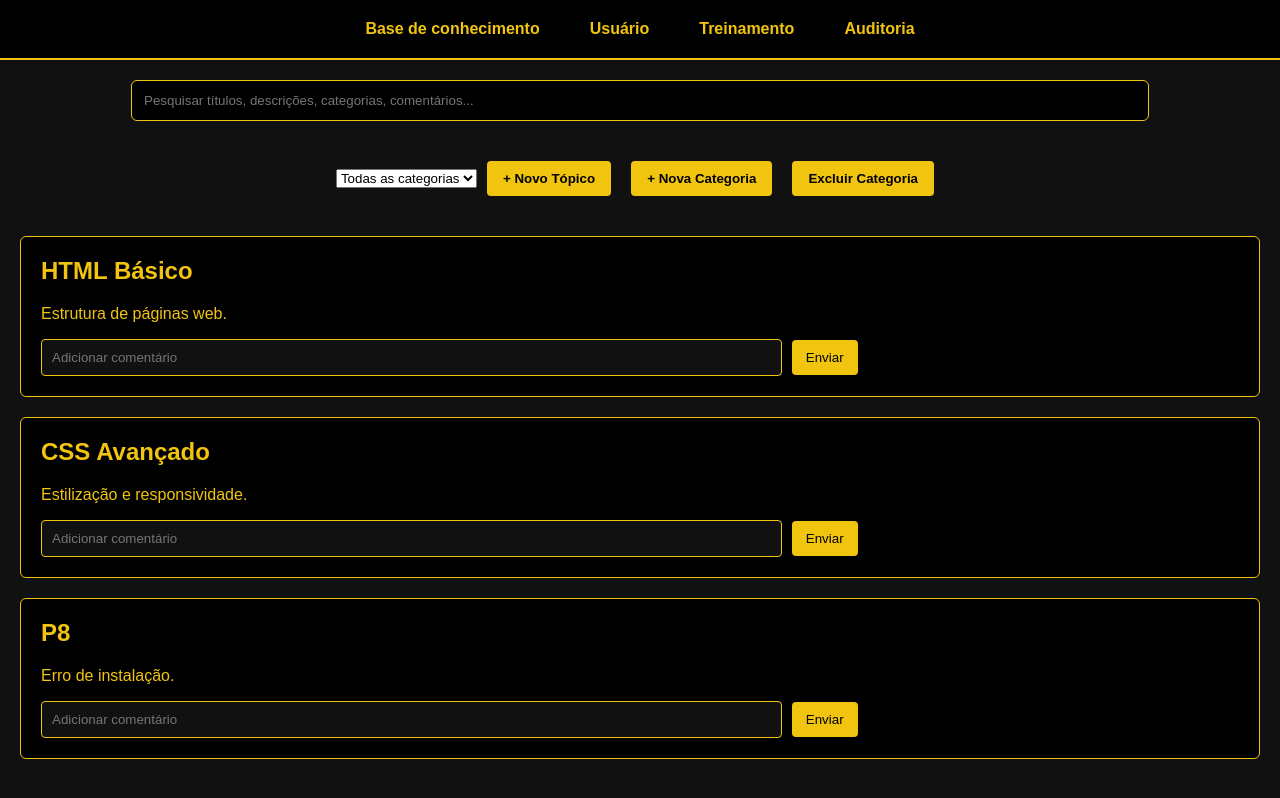
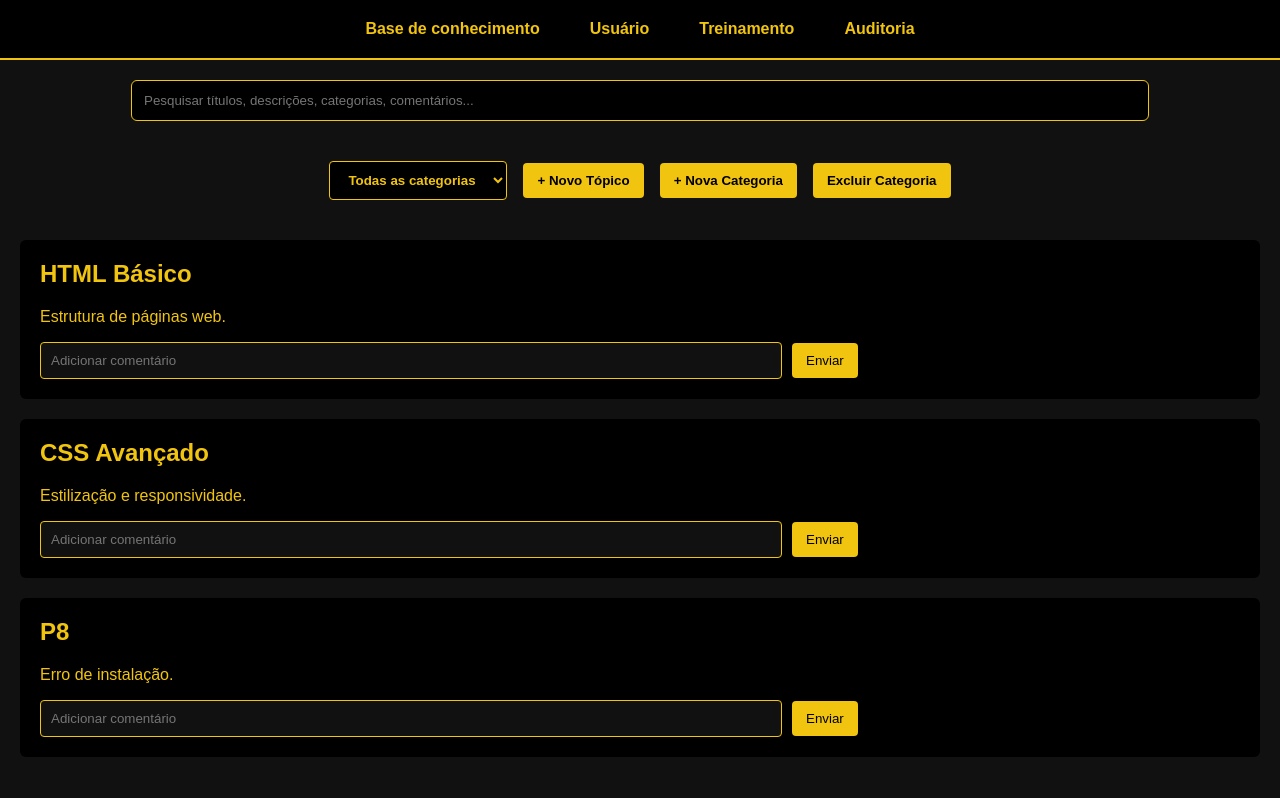
Before and after one commit to Wertco-Bombas/Wertco, a Next.js app: page /base in a window 1280 px wide. Built offline with nearby package versions, Linux system fonts and the light colour scheme.

Commit message:
Update style.css

```diff
--- a/styles/style.css
+++ b/styles/style.css
@@ -49,21 +49,31 @@ body {
   color: #f1c40f;
 }
 
-/* Botões de ação */
+/* Filtro e botões de ação */
 .actions {
   padding: 20px;
   text-align: center;
 }
 
+.actions select,
 .actions button {
-  margin: 0 10px;
-  padding: 10px 16px;
+  margin: 0 8px;
+  padding: 10px 14px;
+  border-radius: 4px;
+  cursor: pointer;
+  font-weight: bold;
+}
+
+.actions select {
+  background: #000;
+  color: #f1c40f;
+  border: 1px solid #f1c40f;
+}
+
+.actions button {
   background: #f1c40f;
   color: #000;
   border: none;
-  border-radius: 4px;
-  cursor: pointer;
-  font-weight: bold;
 }
 
 .actions button:hover {
@@ -80,7 +90,8 @@ body {
   padding: 20px;
   margin-bottom: 20px;
   border-radius: 6px;
-  border: 1px solid #f1c40f;
+  color: #f1c40f;
+  /* moldura amarela removida */
 }
 
 .topic h2 {
```
